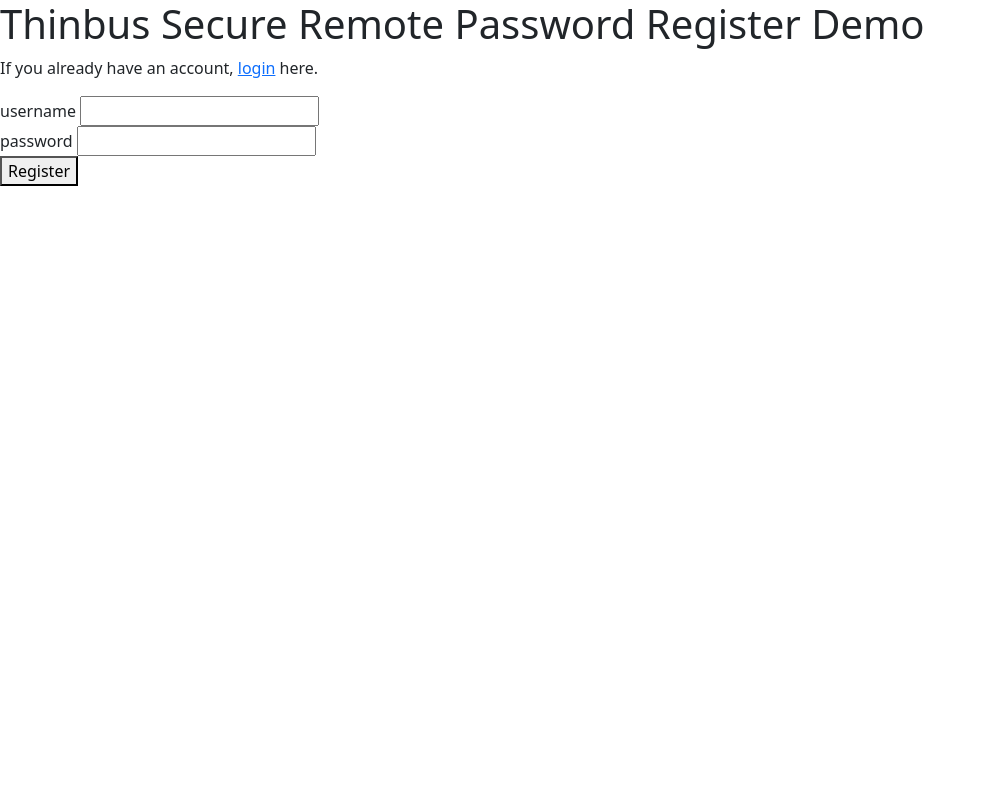
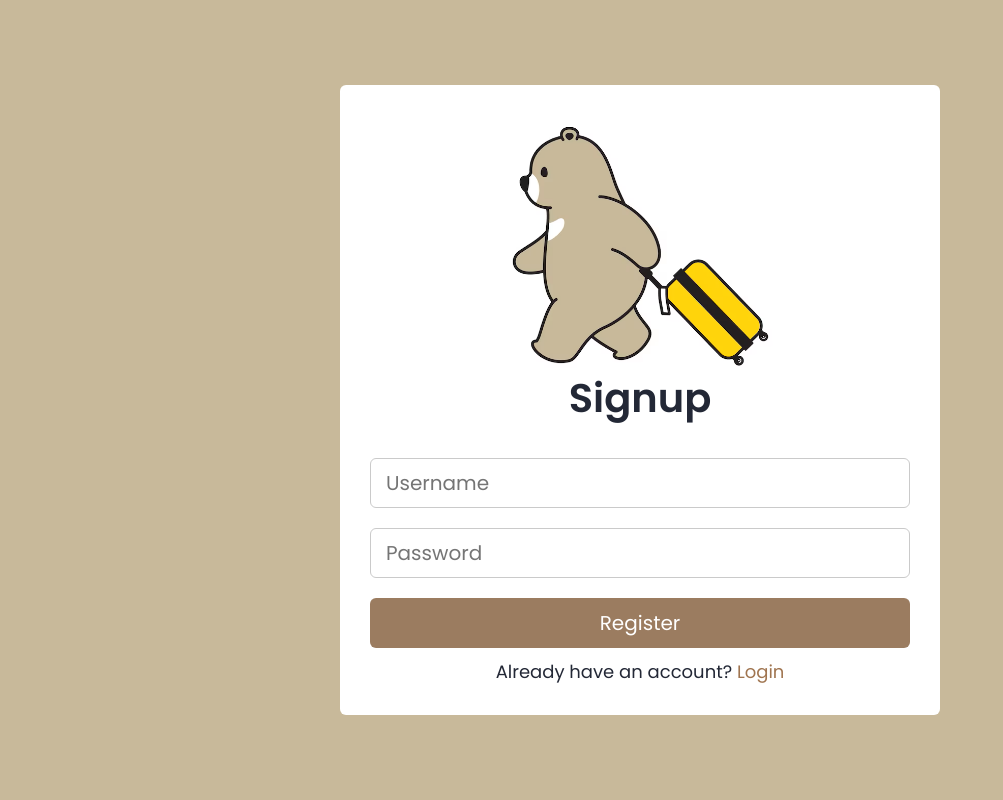
Before and after one commit to kohlateral/SecureRemotePassword, a Flask app: page /register in a window 1280 px wide. Shown: the whole page, without its empty margins (0-1003 px from the left). Run offline with Flask 2, Linux system fonts and the light colour scheme.

Commit message:
revamped Register and Login

```diff
--- /dev/null
+++ b/static/css/style.css
@@ -0,0 +1,131 @@
+/* Google Fonts - Poppins */
+@import url('https://fonts.googleapis.com/css2?family=Poppins:wght@300;400;500;600&display=swap');
+
+*{
+    margin: 0;
+    padding: 0;
+    box-sizing: border-box;
+    font-family: 'Poppins', sans-serif;
+}
+body {
+    margin: 0;
+    padding: 0;
+    background: #C8B99A !important;
+  }
+.container{
+    height: 100vh;
+    width: 100%;
+    display: flex;
+    align-items: center;
+    justify-content: center;
+    background: #C8B99A;
+    column-gap: 30px;
+}
+.form{
+    position: absolute;
+    max-width: 600px;
+    width: 100%;
+    padding: 30px;
+    border-radius: 6px;
+    background: #FFF;
+}
+header{
+    font-size: 40px;
+    font-weight: 600;
+    color: #232836;
+    text-align: center;
+}
+form{
+    margin-top: 30px;
+}
+.form .field{
+    position: relative;
+    height: 50px;
+    width: 100%;
+    margin-top: 20px;
+    border-radius: 6px;
+}
+.field input,
+.field button{
+    height: 100%;
+    width: 100%;
+    border: none;
+    font-size: 20px;
+    font-weight: 400;
+    border-radius: 6px;
+}
+.field input{
+    outline: none;
+    padding: 0 15px;
+    border: 1px solid#CACACA;
+}
+.field input:focus{
+    border-bottom-width: 2px;
+}
+.eye-icon{
+    position: absolute;
+    top: 50%;
+    right: 10px;
+    transform: translateY(-50%);
+    font-size: 20px;
+    color: #8b8b8b;
+    cursor: pointer;
+    padding: 5px;
+}
+.field button{
+    color: #fff;
+    background-color: #9B7C60;
+    transition: all 0.3s ease;
+    cursor: pointer;
+}
+.field button:hover{
+    background-color: #a07550;
+}
+.form-link{
+    text-align: center;
+    margin-top: 10px;
+}
+.form-link span,
+.form-link a{
+    font-size: 18px;
+    font-weight: 400;
+    color: #232836;
+}
+.form a{
+    color: #a07550;
+    text-decoration: none;
+}
+.form-content a:hover{
+    text-decoration: underline;
+}
+.line{
+    position: relative;
+    height: 1px;
+    width: 100%;
+    margin: 36px 0;
+    background-color: #d4d4d4;
+}
+.line::before{
+    content: 'Or';
+    position: absolute;
+    top: 50%;
+    left: 50%;
+    transform: translate(-50%, -50%);
+    background-color: #FFF;
+    color: #8b8b8b;
+    padding: 0 15px;
+}
+.logo{
+    display: block;
+  margin-left: auto;
+  margin-right: auto;
+  width: 50%;
+}
+
+
+@media screen and (max-width: 400px) {
+    .form{
+        padding: 20px 10px;
+    }
+
+}
--- a/templates/register.html
+++ b/templates/register.html
@@ -1,24 +1,42 @@
 <!DOCTYPE html>
 <html>
     <head>
+        <title>Register</title>
         <!-- NOTE this script is at https://github.com/kohlateral/SecureRemotePassword/blob/main/static/browser.js -->
         <script src="{{ url_for('static', filename='browser.js') }}"></script>
+        <link rel="stylesheet" href="/static/css/style.css">
+        <link href='https://unpkg.com/boxicons@2.1.2/css/boxicons.min.css' rel='stylesheet'>
         <meta name="viewport" content="width=device-width, initial-scale=1.0">
         <link href="https://cdn.jsdelivr.net/npm/bootstrap@5.3.0-alpha1/dist/css/bootstrap.min.css" rel="stylesheet"
           integrity="sha384-GLhlTQ8iRABdZLl6O3oVMWSktQOp6b7In1Zl3/Jr59b6EGGoI1aFkw7cmDA6j6gD" crossorigin="anonymous">
     </head>
     <body>
-        <h1>Thinbus Secure Remote Password Register Demo</h1>
-        <p>
-        If you already have an account,  <a href="login">login</a> here.
-        </p>
-        <form action="/register" method="post">
-            username <input type="text" name="username" id="username"></input><br/>
-            password <input type="password" name="password" id="password"></input><br/>
-            <input type="hidden" name="salt" id="salt"></input>
-            <input type="hidden" name="verifier" id="verifier"></input>
-            <button type="button" onclick="createVerifier(this.parentElement)">Register</button>
-        </form>
+        <section class="container forms">
+            <div class="form login">
+                <div class="form-content">
+                    <img src="{{url_for('static', filename='images/bear_traveller.png')}}" class="logo">
+                    <header>Signup</header>
+                    <form action="/register" method="post">
+                        <div class="field input-field">
+                            <input type="text" placeholder="Username"name=" username" id="username" class="input">
+                        </div>
+
+                        <div class="field input-field">
+                            <input type="password" placeholder="Password" name="verifier" id="verifier" class="password">
+                        </div>
+                        <input type="hidden" name="salt" id="salt"></input>
+                        <input type="hidden" name="verifier" id="verifier"></input>
+                        <div class="field button-field">
+                            <button type="button" onclick="createVerifier(this.parentElement.parentElement)">Register</button>
+                        </div>
+                    </form>
+
+                    <div class="form-link">
+                        <span>Already have an account? <a href="login" class="link login-link">Login</a></span>
+                    </div>
+                </div>
+            </div>
+        </section>
 <script>
 // RFC 5054 2048bit constants
 var rfc5054 = {
```
Also changed, not shown: templates/login.html (+27 -10 lines), static/images/bear_traveller.png (added).
